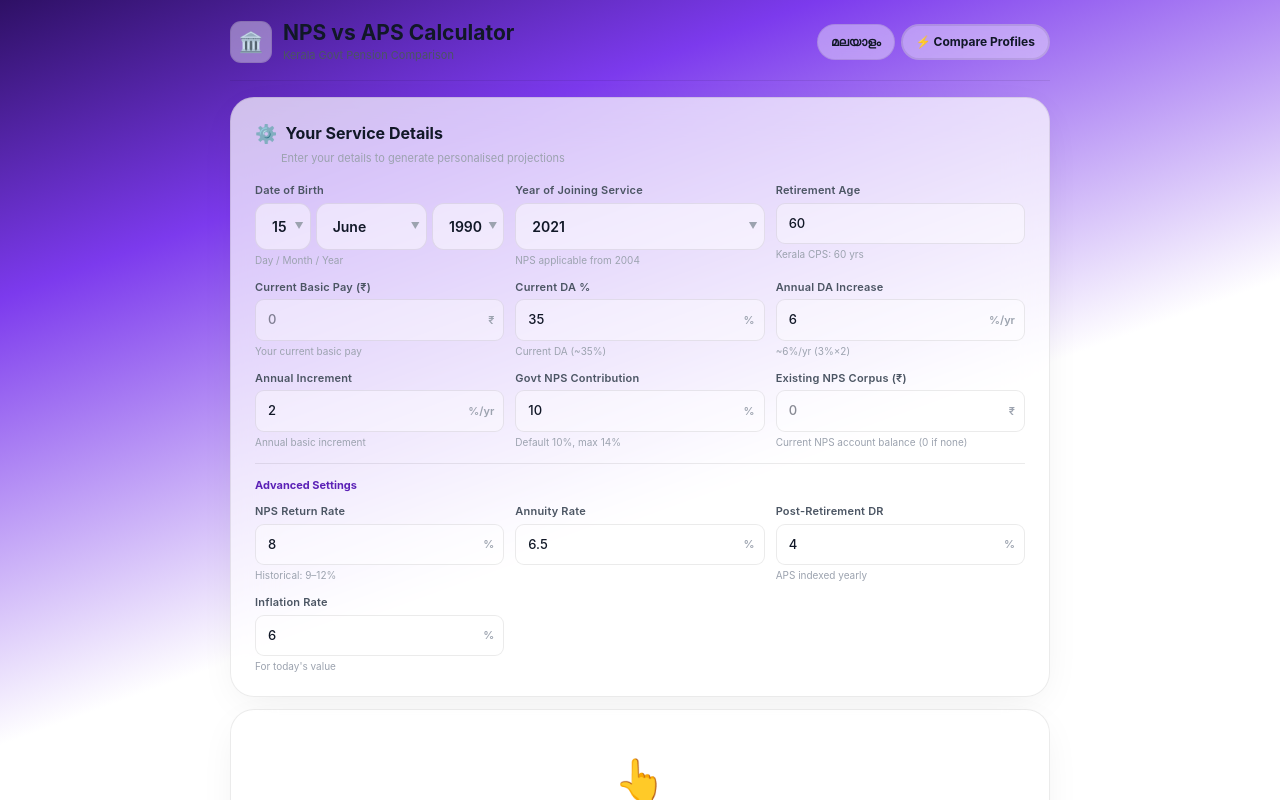
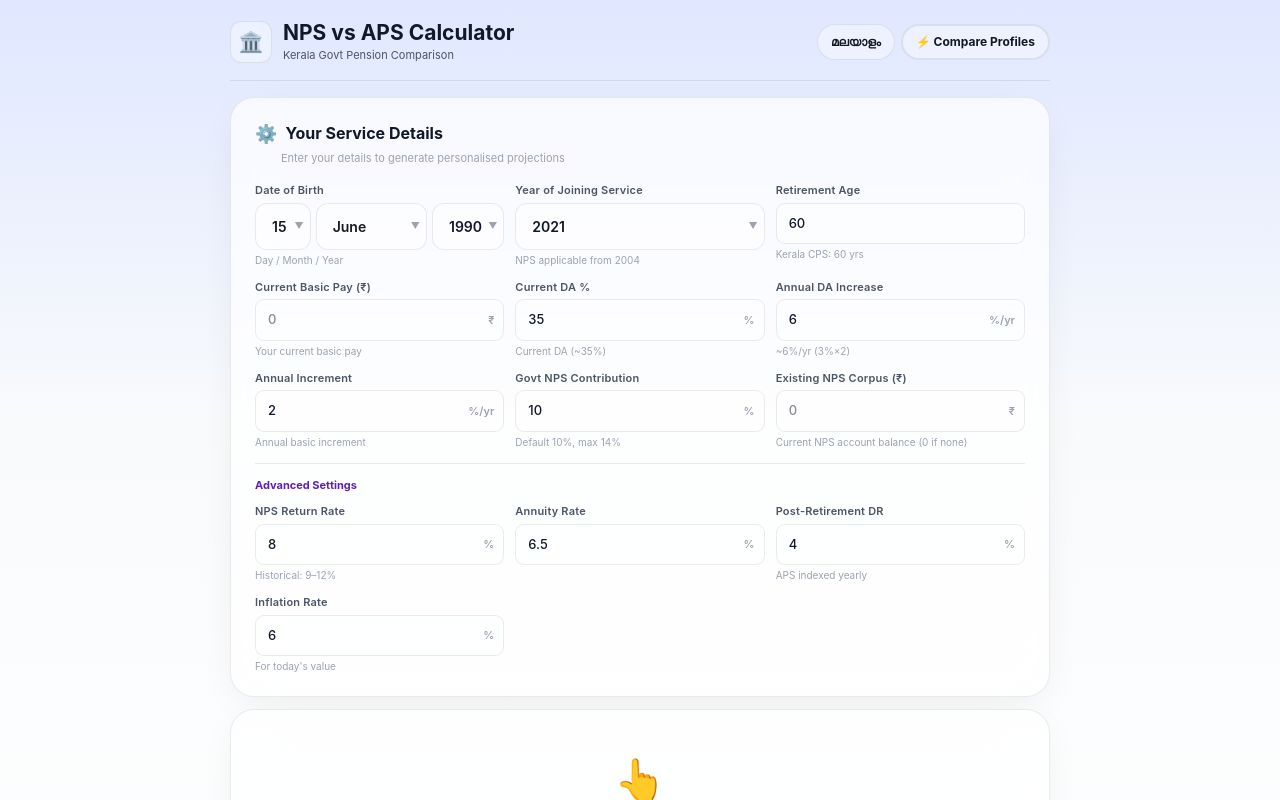
Before and after one commit to govtemployees/knowyourpension, a Next.js app: page / in a window 1280 px wide. Shown: the top 800 px of the page. Built offline with nearby package versions, Linux system fonts and the light colour scheme.

Commit message:
Update nps-vs-aps-updated.jsx

```diff
--- a/nps-vs-aps-updated.jsx
+++ b/nps-vs-aps-updated.jsx
@@ -237,7 +237,7 @@
 
 // ═══ New Premium Theme (Glassmorphism) ════════════════════════════════════════
 const T = {
-  bg: "linear-gradient(160deg, #2e1065 0%, #7c3aed 20%, #ffffff 50%)",
+  bg: "linear-gradient(180deg, #e0e7ff 0%, #f8fafc 40%, #ffffff 100%)",
   surface: "rgba(255, 255, 255, 0.7)", border: "rgba(0,0,0,0.08)",
   borderLight: "rgba(0,0,0,0.04)", text: "#111827",
   textDim: "#4b5563", textMuted: "#9ca3af",
```
